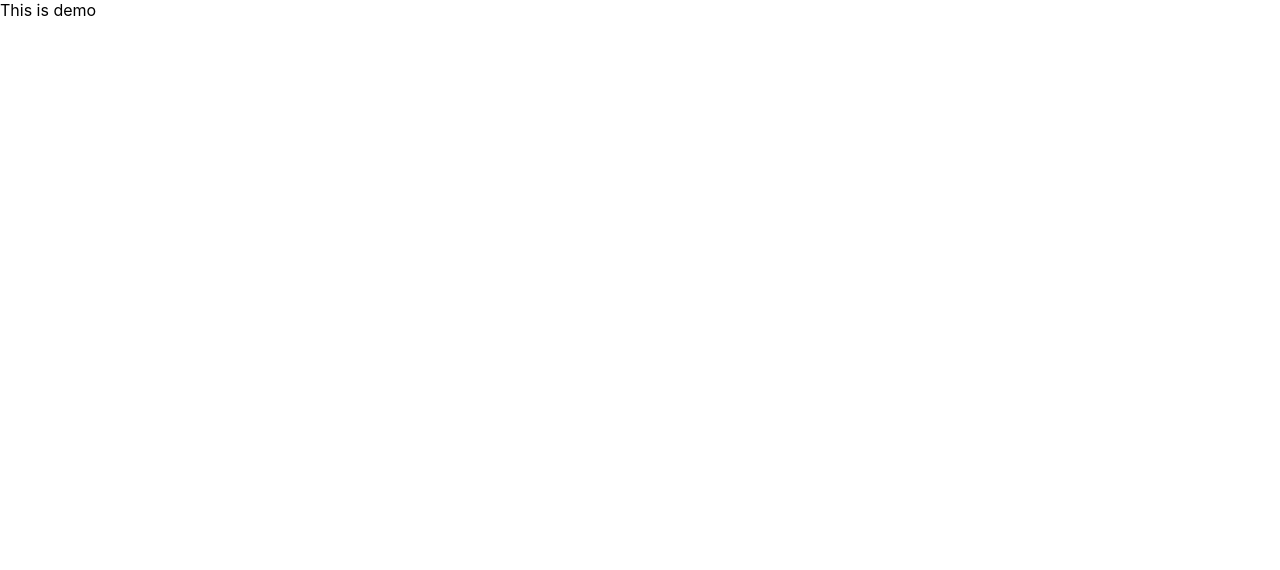
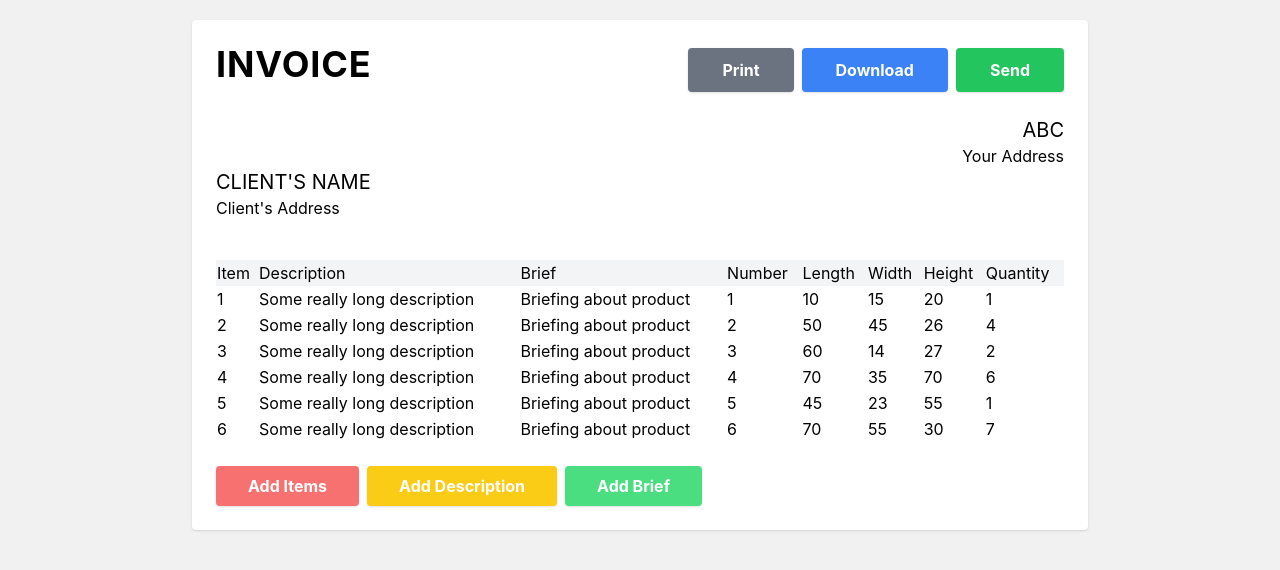
Before and after one commit to picturepatch07/sample-invoice, a React (Create React App) app: page / in a window 1280 px wide. Shown: the top 570 px of the page. Built offline with nearby package versions, Linux system fonts and the light colour scheme.

Commit message:
basic structure ready

```diff
--- a/package.json
+++ b/package.json
@@ -3,12 +3,14 @@
   "version": "0.1.0",
   "private": true,
   "dependencies": {
+    "@headlessui/react": "^1.7.7",
     "@testing-library/jest-dom": "^5.16.5",
     "@testing-library/react": "^13.4.0",
     "@testing-library/user-event": "^13.5.0",
     "react": "^18.2.0",
     "react-dom": "^18.2.0",
     "react-scripts": "5.0.1",
+    "uid": "^2.0.1",
     "web-vitals": "^2.1.4"
   },
   "scripts": {
--- a/public/index.html
+++ b/public/index.html
@@ -24,6 +24,7 @@
       work correctly both with client-side routing and a non-root public URL.
       Learn how to configure a non-root public URL by running `npm run build`.
     -->
+    <script src="https://cdn.tailwindcss.com"></script>
     <title>React App</title>
   </head>
   <body>
--- a/src/App.js
+++ b/src/App.js
@@ -1,9 +1,22 @@
 import React from 'react'
+import ClientDetails from './components/ClientDetails/ClientDetails'
+import Header from './components/Header/Header'
+import MainDetails from './components/MainDetails/MainDetails'
+import Table from './components/Table/Table'
 
 const App = () => {
+  const handlePrint = () => {
+    window.print()
+  }
+
   return (
-    <div>
-      This is demo
+    <div className='m-5 p-6 xl:max-w-4xl xl:mx-auto bg-white rounded shadow'>
+      <div>
+        <Header handlePrint={handlePrint} />
+        <MainDetails />
+        <ClientDetails />
+        <Table />
+      </div>
     </div>
   )
 }
--- /dev/null
+++ b/src/components/ClientDetails/ClientDetails.jsx
@@ -0,0 +1,14 @@
+import React from 'react'
+
+const ClientDetails = () => {
+  return (
+    <>
+        <section className='mb-10'>
+        <h2 className='text-xl uppercase'>Client's Name</h2>
+        <h2>Client's Address</h2>
+      </section>
+    </>
+  )
+}
+
+export default ClientDetails
--- /dev/null
+++ b/src/components/Header/Header.jsx
@@ -0,0 +1,29 @@
+import React from 'react'
+
+const Header = ({handlePrint}) => {
+  return (
+    <>
+    <header className='flex flex-col items-center justify-center mb-5 xl:flex-row xl:justify-between'>
+        <div>
+          <h1 className='font-bold uppercase tracking-wide text-4xl mb-3'>Invoice</h1>
+        </div>
+
+        <div>
+          <ul className='flex items-center justify-between flex-wrap'>
+            <li>
+              <button onClick={handlePrint} className=' bg-gray-500 text-white font-bold py-2 px-8 rounded shadow border-2 border-gray-500 hover:bg-transparent hover:text-gray-500 transition-all duration-300'>Print</button>
+            </li>
+            <li className='mx-2'>
+              <button className=' bg-blue-500 text-white font-bold py-2 px-8 rounded shadow border-2 border-blue-500 hover:bg-transparent hover:text-blue-500 transition-all duration-300'>Download</button>
+            </li>
+            <li>
+              <button className=' bg-green-500 text-white font-bold py-2 px-8 rounded shadow border-2 border-green-500 hover:bg-transparent hover:text-green-500 transition-all duration-300'>Send</button>
+            </li>
+          </ul>
+        </div>
+      </header>
+    </>
+  )
+}
+
+export default Header
--- /dev/null
+++ b/src/components/MainDetails/MainDetails.jsx
@@ -0,0 +1,14 @@
+import React from 'react'
+
+const MainDetails = () => {
+  return (
+    <>
+            <section className='flex flex-col items-end justify-end'>
+        <h2 className='text-xl uppercase'>ABC</h2>
+        <p>Your Address</p>
+      </section>
+    </>
+  )
+}
+
+export default MainDetails
--- /dev/null
+++ b/src/components/Table/Table.jsx
@@ -0,0 +1,98 @@
+import React from 'react'
+
+const Table = () => {
+  return (
+    <>
+        <table width='100%'>
+          <thead>
+            <tr className='bg-gray-100'>
+              <td>Item</td>
+              <td>Description</td>
+              <td>Brief</td>
+              <td>Number</td>
+              <td>Length</td>
+              <td>Width</td>
+              <td>Height</td>
+              <td>Quantity</td>
+            </tr>
+          </thead>
+
+          <tbody>
+            <tr>
+              <td>1</td>
+              <td>Some really long description</td>
+              <td>Briefing about product</td>
+              <td>1</td>
+              <td>10</td>
+              <td>15</td>
+              <td>20</td>
+              <td>1</td>
+            </tr>
+
+            <tr>
+              <td>2</td>
+              <td>Some really long description</td>
+              <td>Briefing about product</td>
+              <td>2</td>
+              <td>50</td>
+              <td>45</td>
+              <td>26</td>
+              <td>4</td>
+            </tr>
+
+            <tr>
+              <td>3</td>
+              <td>Some really long description</td>
+              <td>Briefing about product</td>
+              <td>3</td>
+              <td>60</td>
+              <td>14</td>
+              <td>27</td>
+              <td>2</td>
+            </tr>
+
+            <tr>
+              <td>4</td>
+              <td>Some really long description</td>
+              <td>Briefing about product</td>
+              <td>4</td>
+              <td>70</td>
+              <td>35</td>
+              <td>70</td>
+              <td>6</td>
+            </tr>
+
+            <tr>
+              <td>5</td>
+              <td>Some really long description</td>
+              <td>Briefing about product</td>
+              <td>5</td>
+              <td>45</td>
+              <td>23</td>
+              <td>55</td>
+              <td>1</td>
+            </tr>
+
+            <tr>
+              <td>6</td>
+              <td>Some really long description</td>
+              <td>Briefing about product</td>
+              <td>6</td>
+              <td>70</td>
+              <td>55</td>
+              <td>30</td>
+              <td>7</td>
+            </tr>
+          </tbody>
+        </table>
+
+          <button className=' bg-red-400 text-white font-bold py-2 px-8 rounded shadow border-1 border-blue-500 hover:bg-transparent hover:text-blue-500 transition-all duration-300 mt-6'>Add Items</button>
+
+          <button className=' bg-yellow-400 text-white font-bold py-2 px-8 rounded shadow border-1 border-blue-500 hover:bg-transparent hover:text-blue-500 transition-all duration-300 mx-2'>Add Description</button>
+
+          <button className=' bg-green-400 text-white font-bold py-2 px-8 rounded shadow border-1 border-blue-500 hover:bg-transparent hover:text-blue-500 transition-all duration-300'>Add Brief</button>
+    </>
+  )
+}
+
+export default Table
--- a/src/index.css
+++ b/src/index.css
@@ -5,6 +5,7 @@ body {
     sans-serif;
   -webkit-font-smoothing: antialiased;
   -moz-osx-font-smoothing: grayscale;
+  background-color: #f1f1f1;
 }
 
 code {
```
Also changed, not shown: 1 other file (tests, documents, lock files or other folders).
